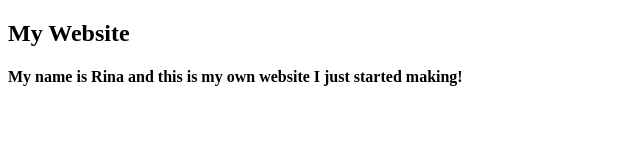
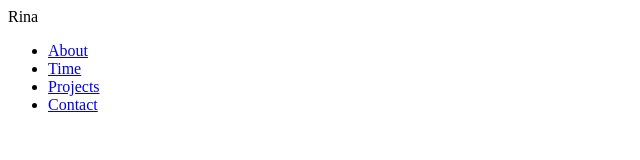
Before and after one commit to rinana7/personal-website, a plain HTML site: page index.html in a window 1280 px wide. Shown: the whole page, without its empty margins (0-640 px from the left). Drawn offline with Linux system fonts and the light colour scheme.

Commit message:
update structure for index.html

```diff
--- a/index.html
+++ b/index.html
@@ -5,8 +5,31 @@
     <meta name="viewport" content="width=device-width, initial-scale=1.0">
     <title>My website</title>
 </head>
-<body>
-    <h2>My Website</h2>
-    <h4>My name is Rina and this is my own website I just started making!</h4>
-</body>
+    <body>
+
+        <!--Header-->
+        <header>
+            <div>Rina</div>
+            <nav>
+                <ul>
+                    <li><a href="#about">About</a></li>
+                    <li><a href="#time">Time</a></li>
+                    <li><a href="#projects">Projects</a></li>
+                    <li><a href="#contact">Contact</a></li>
+                </ul>
+            </nav>
+        </header>
+
+        <!--Main component(Pages)-->
+        <main>
+            <section id="about">
+            </section>
+            <section id="time">
+            </section>
+            <section id="projects">
+            </section>
+            <section id="contact">
+            </section>
+        </main>
+    </body>
 </html>
```
